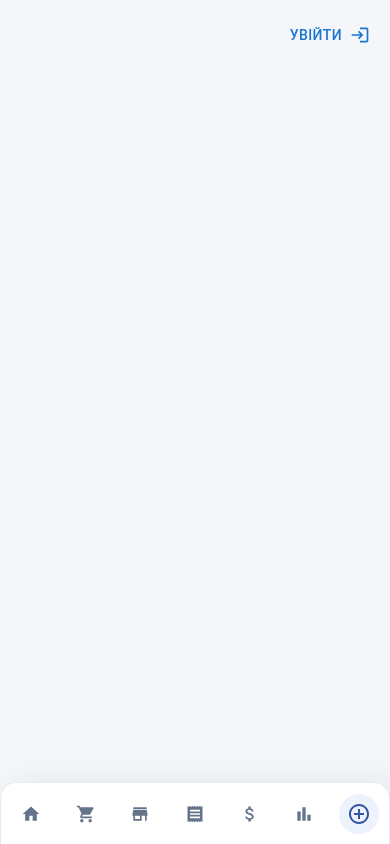
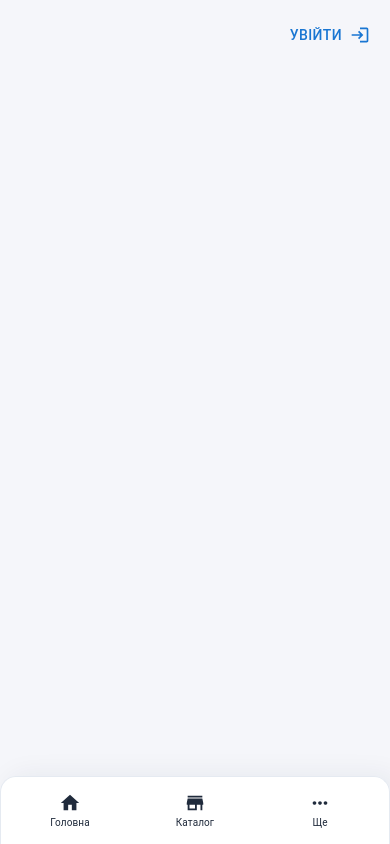
Before and after one commit to DragonDark13/crm_front_react, a React (Vite) app: page / in a window 390 px wide. Before the commit this address had no page. Built offline with nearby package versions, Linux system fonts and the light colour scheme.

Commit message:
Improve mobile primary navigation
Add mobile bottom navigation and secondary sections menu

```diff
--- a/src/components/Dachboard/Sidebar.tsx
+++ b/src/components/Dachboard/Sidebar.tsx
@@ -1,12 +1,15 @@
 import React, {useState} from 'react';
 import {
     Box,
+    Divider,
     IconButton,
     ListItemIcon,
     ListItemText,
     MenuItem,
     Popover,
-    Tooltip
+    Tooltip,
+    Typography,
+    ButtonBase
 } from '@mui/material';
 import {
     Home,
@@ -20,7 +23,8 @@ import {
     Business,
     AssignmentReturn,
     CloudUpload,
-    SettingsBackupRestore
+    SettingsBackupRestore,
+    MoreHoriz
 } from '@mui/icons-material';
 import {Link, useLocation} from 'react-router-dom';
 import AddButtonWithMenu from "../MainMenu/AddButtonWithMenu";
@@ -32,6 +36,7 @@ export const Sidebar: React.FC = () => {
     const {roles} = useAuth();
     const [anchorEl, setAnchorEl] = useState<HTMLElement | null>(null);
     const [openGroup, setOpenGroup] = useState<string | null>(null);
+    const [mobileMoreAnchor, setMobileMoreAnchor] = useState<HTMLElement | null>(null);
 
     const iconFontSize = 'small';
     const isActive = (path: string) => location.pathname === path;
@@ -106,6 +111,39 @@ export const Sidebar: React.FC = () => {
     };
 
     const selectedGroup = menuGroups.find(group => group.title === openGroup);
+    const managerOnlyPaths = [
+        "/crm_front_react/clients",
+        "/crm_front_react/orders",
+        "/crm_front_react/sales",
+        "/crm_front_react/returns",
+        "/crm_front_react/gift_sets",
+        "/crm_front_react/packaging",
+        "/crm_front_react/purchases",
+        "/crm_front_react/import-purchases",
+        "/crm_front_react/suppliers",
+        "/crm_front_react/financial-journal",
+        "/crm_front_react/other-investments",
+        "/crm_front_react/analytics",
+        "/crm_front_react/database-settings"
+    ];
+    const mobileSecondaryItems = menuGroups.flatMap(group => group.items)
+        .filter(item => item.path !== "/crm_front_react/products"
+            && item.path !== "/crm_front_react/orders"
+            && (roles.includes('manager') || !managerOnlyPaths.includes(item.path)));
+    const isMoreActive = mobileSecondaryItems.some(item => isActive(item.path));
+
+    const mobileNavItem = (title: string, path: string, icon: React.ReactNode) => (
+        <ButtonBase
+            className={`crm-mobile-nav-item${isActive(path) ? ' is-active' : ''}`}
+            component={Link}
+            to={path}
+            aria-label={title}
+            aria-current={isActive(path) ? 'page' : undefined}
+        >
+            {icon}
+            <Typography component="span">{title}</Typography>
+        </ButtonBase>
+    );
 
     return (
         <Box
@@ -126,6 +164,7 @@ export const Sidebar: React.FC = () => {
                 gap: 2,
             }}
         >
+            <Box className="crm-sidebar-desktop">
                 <Tooltip title="Головна" placement="right">
                     <IconButton
                         size={iconFontSize}
@@ -160,20 +199,9 @@ export const Sidebar: React.FC = () => {
                     open={Boolean(anchorEl && selectedGroup)}
                     anchorEl={anchorEl}
                     onClose={handleMenuClose}
-                anchorOrigin={{
-                    vertical: 'center',
-                    horizontal: 'right',
-                }}
-                transformOrigin={{
-                    vertical: 'center',
-                    horizontal: 'left',
-                }}
-                PaperProps={{
-                    sx: {
-                        minWidth: 230,
-                        py: 1,
-                    }
-                }}
+                    anchorOrigin={{vertical: 'center', horizontal: 'right'}}
+                    transformOrigin={{vertical: 'center', horizontal: 'left'}}
+                    PaperProps={{sx: {minWidth: 230, py: 1}}}
                 >
                     {selectedGroup?.items.map(item => (
                         <MenuItem
@@ -191,5 +219,52 @@ export const Sidebar: React.FC = () => {
 
                 <AddButtonWithMenu/>
             </Box>
+
+            <Box className="crm-mobile-nav">
+                {mobileNavItem("Головна", "/crm_front_react/", <Home/>)}
+                {mobileNavItem("Каталог", "/crm_front_react/products", <Store/>)}
+                {roles.includes('manager') && mobileNavItem("Замовлення", "/crm_front_react/orders", <Receipt/>)}
+                {roles.includes('manager') && mobileNavItem("Продажі", "/crm_front_react/sales", <ShoppingCart/>)}
+                <ButtonBase
+                    className={`crm-mobile-nav-item${mobileMoreAnchor || isMoreActive ? ' is-active' : ''}`}
+                    onClick={(event) => setMobileMoreAnchor(event.currentTarget)}
+                    aria-label="Ще розділи"
+                    aria-haspopup="menu"
+                    aria-expanded={Boolean(mobileMoreAnchor)}
+                >
+                    <MoreHoriz/>
+                    <Typography component="span">Ще</Typography>
+                </ButtonBase>
+                <Popover
+                    open={Boolean(mobileMoreAnchor)}
+                    anchorEl={mobileMoreAnchor}
+                    onClose={() => setMobileMoreAnchor(null)}
+                    anchorOrigin={{vertical: 'top', horizontal: 'center'}}
+                    transformOrigin={{vertical: 'bottom', horizontal: 'center'}}
+                    PaperProps={{sx: {width: 'min(320px, 92vw)', maxHeight: '70vh', overflowY: 'auto', p: 1}}}
+                >
+                    <Typography variant="subtitle2" sx={{px: 1, py: 1, fontWeight: 700}}>
+                        Додаткові розділи
+                    </Typography>
+                    <Box sx={{px: 1, pb: 1, display: 'flex', alignItems: 'center', gap: 1}}>
+                        <AddButtonWithMenu/>
+                        <Typography variant="body2">Додати елемент</Typography>
+                    </Box>
+                    <Divider/>
+                    {mobileSecondaryItems.map(item => (
+                        <MenuItem
+                            key={item.path}
+                            component={Link}
+                            to={item.path}
+                            selected={isActive(item.path)}
+                            onClick={() => setMobileMoreAnchor(null)}
+                        >
+                            <ListItemIcon>{item.icon}</ListItemIcon>
+                            <ListItemText>{item.title}</ListItemText>
+                        </MenuItem>
+                    ))}
+                </Popover>
+            </Box>
+        </Box>
     );
 };
--- a/src/scss/main.scss
+++ b/src/scss/main.scss
@@ -222,6 +222,13 @@ body {
   backdrop-filter: blur(12px);
 }
 
+.crm-sidebar-desktop {
+  display: flex;
+  flex-direction: column;
+  align-items: center;
+  gap: 10px;
+}
+
 .crm-sidebar .MuiIconButton-root {
   width: 44px;
   height: 44px;
@@ -233,10 +240,45 @@ body {
   background: var(--crm-primary-soft);
 }
 
+.crm-mobile-nav {
+  display: none;
+}
+
+.crm-mobile-nav-item {
+  display: flex;
+  flex: 1 1 0;
+  min-width: 0;
+  min-height: 52px;
+  flex-direction: column;
+  align-items: center;
+  justify-content: center;
+  gap: 3px;
+  border-radius: 10px;
+  color: #64748b;
+  text-decoration: none;
+  -webkit-tap-highlight-color: transparent;
+}
+
+.crm-mobile-nav-item svg {
+  width: 22px;
+  height: 22px;
+}
+
+.crm-mobile-nav-item .MuiTypography-root {
+  font-size: 10px;
+  line-height: 1.2;
+  white-space: nowrap;
+}
+
+.crm-mobile-nav-item.is-active {
+  color: var(--crm-primary);
+  background: var(--crm-primary-soft);
+}
+
 @media (max-width: 700px) {
   .crm-app-content {
     margin-left: 0 !important;
-    padding: 72px 16px 90px !important;
+    padding: 72px 16px calc(90px + env(safe-area-inset-bottom)) !important;
   }
 
   .crm-sidebar {
@@ -246,20 +288,34 @@ body {
     right: 0 !important;
     transform: none !important;
     width: 100% !important;
-    height: 62px !important;
-    padding: 6px 8px !important;
+    height: calc(68px + env(safe-area-inset-bottom)) !important;
+    box-sizing: border-box;
+    padding: 5px 8px max(5px, env(safe-area-inset-bottom)) !important;
+    display: flex;
     flex-direction: row !important;
     justify-content: space-around;
+    align-items: center;
     border-radius: 16px 16px 0 0;
     border: 1px solid var(--crm-border);
     border-bottom: 0;
-    overflow-x: auto;
+    overflow: visible;
   }
 
-  .crm-sidebar .MuiIconButton-root {
-    flex: 0 0 40px;
-    width: 40px;
-    height: 40px;
+  .crm-sidebar-desktop {
+    display: none;
+  }
+
+  .crm-mobile-nav {
+    display: flex;
+    width: 100%;
+    align-items: center;
+    justify-content: space-around;
+    gap: 3px;
+  }
+
+  .crm-mobile-nav-item {
+    min-height: 52px;
+    padding: 2px 3px;
   }
 
   .filter_container {
```
Lines whose indentation alone changed are shown as unchanged.
